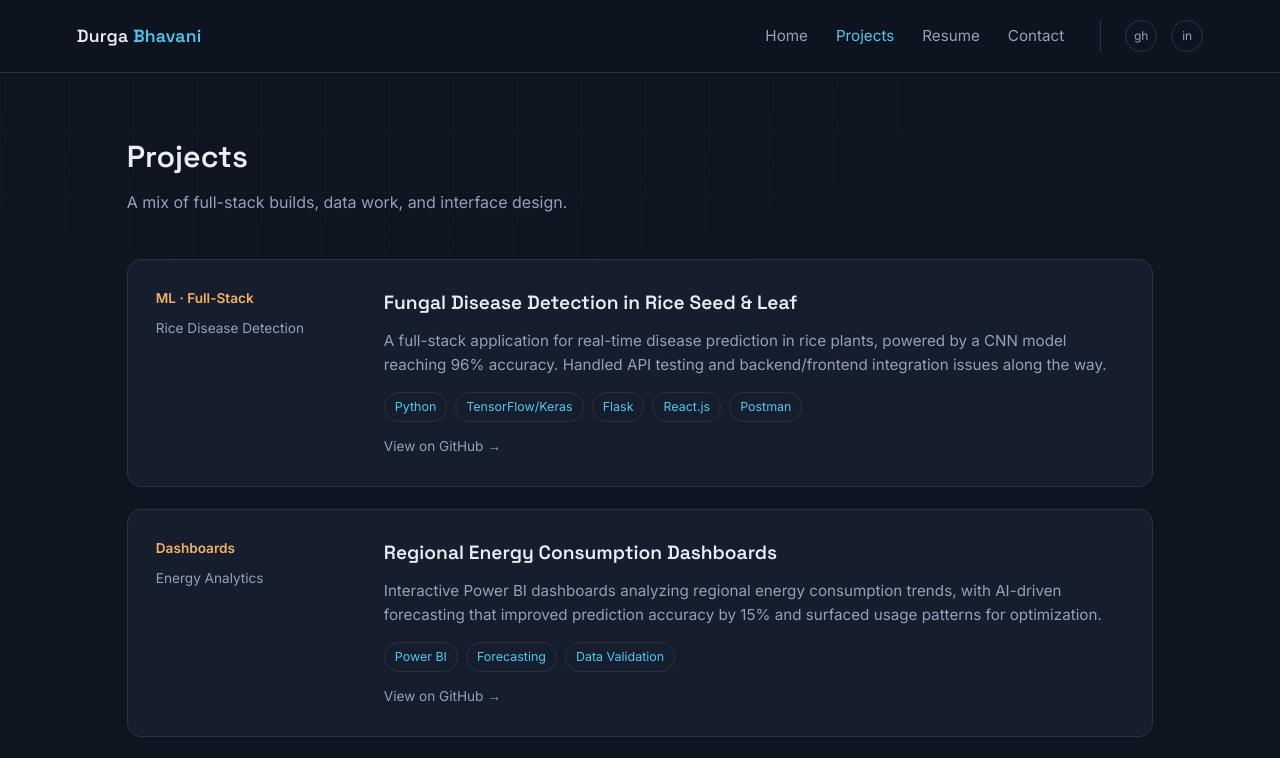
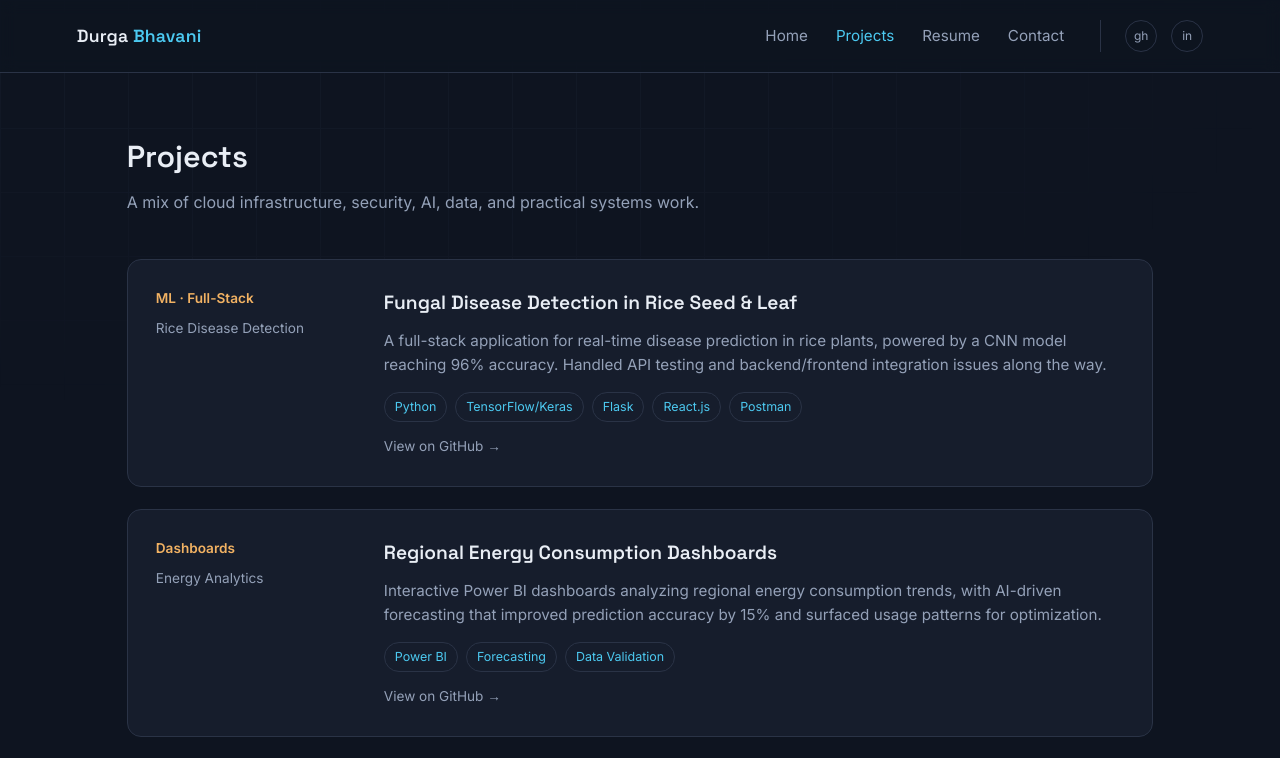
Before and after one commit to 143durga/Portfolio, a plain HTML site: page projects.html in a window 1280 px wide. Shown: the top 758 px of the page. Drawn offline with Linux system fonts and the light colour scheme.

Commit message:
Update projects.html

```diff
--- a/projects.html
+++ b/projects.html
@@ -31,7 +31,7 @@
 <section class="page-section">
   <div class="section-head">
     <h2>Projects</h2>
-    <p>A mix of full-stack builds, data work, and interface design.</p>
+    <p>A mix of cloud infrastructure, security, AI, data, and practical systems work.</p>
   </div>
   <div class="projects">
 
```
